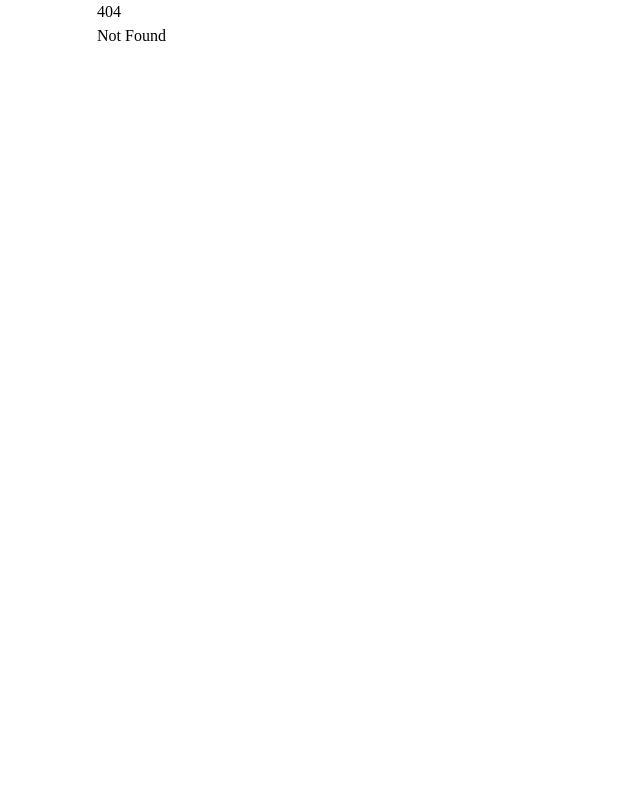
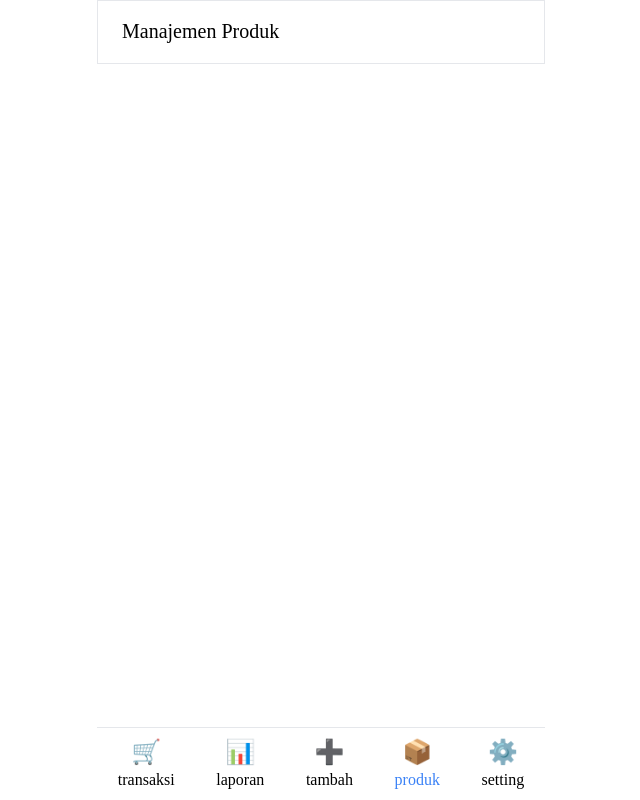
Before and after one commit to Mamzkun/Kasirku_Svelte, a SvelteKit app: page /produk in a window 1280 px wide. Before the commit this address had no page. Shown: the whole page, without its empty margins (319-959 px from the left). Built offline with nearby package versions, Linux system fonts and the light colour scheme; a web font is replaced by a local one.

Commit message:
refactoring 2

```diff
--- a/src/routes/d/dashboard_layout.svelte
+++ b/src/routes/dashboard_layout.svelte
@@ -35,7 +35,7 @@
           class="flex flex-col items-center p-2 focus:outline-none"
           class:active={activeTab === tab.label}
           on:click={() => {
-            goto(`/d/${tab.label}`)
+            goto(`/${tab.label}`)
             }}
         >
           <div class="text-2xl">{@html tab.icon}</div>
--- a/src/routes/login/+page.svelte
+++ b/src/routes/login/+page.svelte
@@ -1,6 +1,6 @@
 <script>
-    import Button from "../../../lib/components/button.svelte";
-    import TextInput from "../../../lib/components/text_input.svelte";
+    import Button from "../../lib/components/button.svelte";
+    import TextInput from "../../lib/components/text_input.svelte";
 
     let email = ""
     let password = ""
--- a/src/routes/register/+page.svelte
+++ b/src/routes/register/+page.svelte
@@ -1,6 +1,6 @@
 <script>
-    import Button from "../../../lib/components/button.svelte";
-    import TextInput from "../../../lib/components/text_input.svelte";
+    import Button from "../../lib/components/button.svelte";
+    import TextInput from "../../lib/components/text_input.svelte";
 
     let email = ""
     let name = ""
--- a/src/routes/d/setting/+page.svelte
+++ b/src/routes/setting/+page.svelte
@@ -1,7 +1,7 @@
 <script>
   import Layout from "../dashboard_layout.svelte"
-  import TextInput from "../../../lib/components/text_input.svelte"
-  import Button from "../../../lib/components/button.svelte"
+  import TextInput from "../../lib/components/text_input.svelte"
+  import Button from "../../lib/components/button.svelte"
 
 </script>
 
--- a/src/routes/d/transaksi/+page.svelte
+++ b/src/routes/transaksi/+page.svelte
@@ -1,6 +1,6 @@
 <script>
   import Layout from "../dashboard_layout.svelte"
-  import CardInfo from "../../../lib/components/card_info.svelte"
+  import CardInfo from "../../lib/components/card_info.svelte"
 
   const dataList = [
     { title: 'meja no.7', date: '2024', price: '60.000' },
```
Also changed, not shown: src/routes/tambah/+page.svelte (renamed from src/routes/d/tambah/+page.svelte, +4 -4 lines), src/routes/laporan/+page.svelte (renamed from src/routes/d/laporan/+page.svelte), src/routes/produk/+page.svelte (renamed from src/routes/d/produk/+page.svelte), src/routes/tambah/rincian/+page.svelte (added).
